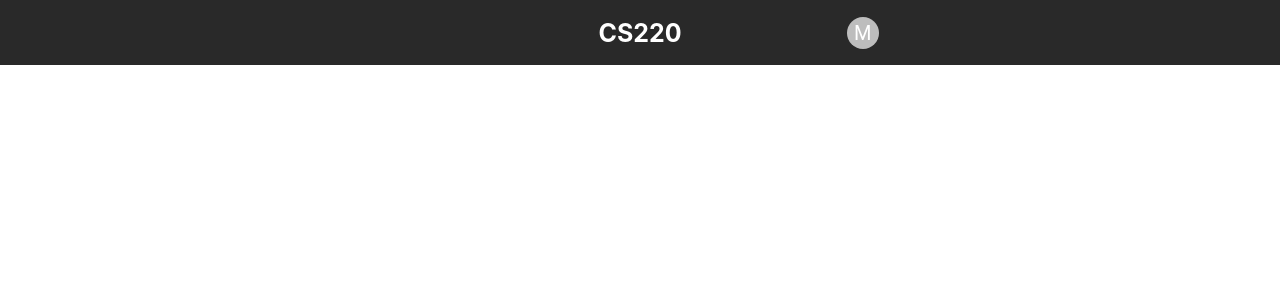
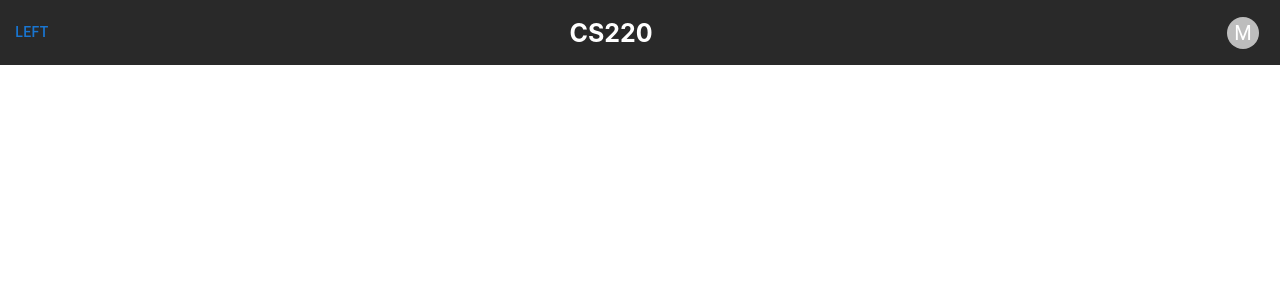
Before and after one commit to algispetlin/hackumass11, a React (Create React App) app in the folder frontend/: page /home in a window 1280 px wide. Shown: the top 300 px of the page. Built offline with nearby package versions, Linux system fonts and the light colour scheme.

Commit message:
Dropdown/Profile
Added dropdown funcitonality. Omg took so long. Fixed profile.

```diff
--- /dev/null
+++ b/frontend/src/components/Drawer.tsx
@@ -0,0 +1,109 @@
+import * as React from 'react';
+import Box from '@mui/material/Box';
+import Drawer from '@mui/material/Drawer';
+import Button from '@mui/material/Button';
+import List from '@mui/material/List';
+import Divider from '@mui/material/Divider';
+import ListItem from '@mui/material/ListItem';
+import ListItemButton from '@mui/material/ListItemButton';
+import ListItemIcon from '@mui/material/ListItemIcon';
+import ListItemText from '@mui/material/ListItemText';
+import InboxIcon from '@mui/icons-material/MoveToInbox';
+import MailIcon from '@mui/icons-material/Mail';
+
+import { ClickAwayListener } from '@mui/base/ClickAwayListener';
+import { SxProps } from '@mui/system';
+
+type Anchor = 'top' | 'left' | 'bottom' | 'right';
+
+export default function TemporaryDrawer() {
+  const [state, setState] = React.useState({
+    left: false,
+  });
+
+  const [selectedIndex, setSelectedIndex] = React.useState(1);
+
+  const handleListItemClick = (
+    event: React.MouseEvent<HTMLDivElement, MouseEvent>,
+    index: number,
+  ) => {
+    setSelectedIndex(index);
+    //handleClick();
+  };
+
+  const [openDrawer, setOpen] = React.useState(false);
+
+  const handleClick = () => {
+    setOpen((prev) => !prev);
+  };
+
+  const handleClickAway = () => {
+    setOpen(false);
+  };
+
+  const toggleDrawer =
+    (anchor: Anchor, open: boolean) =>
+    (event: React.KeyboardEvent | React.MouseEvent) => {
+      if (
+        event.type === 'keydown' &&
+        ((event as React.KeyboardEvent).key === 'Tab' ||
+          (event as React.KeyboardEvent).key === 'Shift')
+      ) {
+        return;
+      }
+
+      setState({ ...state, [anchor]: open });
+    };
+
+  const styles: SxProps = {
+    position: 'absolute',
+    top: 28,
+    right: 0,
+    left: 0,
+    zIndex: 1,
+    border: '1px solid',
+    p: 1,
+    bgcolor: 'background.paper',
+  };
+
+  const list = (anchor: Anchor) => (
+    <ClickAwayListener onClickAway={handleClickAway}>
+    <Box
+      sx={{ width: anchor === 'top' || anchor === 'bottom' ? 'auto' : 250 }}
+      role="presentation"
+      //onClick={toggleDrawer(anchor, openDrawer)}
+      //onKeyDown={toggleDrawer(anchor, openDrawer)}
+    >
+      <List>
+        {['Inbox', 'Starred', 'Send email', 'Drafts'].map((text, index) => (
+          <ListItem key={text} disablePadding>
+            <ListItemButton selected={selectedIndex === index} onClick={(event) => handleListItemClick(event, index)}>
+              <ListItemIcon>
+                {index % 2 === 0 ? <InboxIcon /> : <MailIcon />}
+              </ListItemIcon>
+              <ListItemText primary={text} />
+            </ListItemButton>
+          </ListItem>
+        ))}
+      </List>
+    </Box>
+    </ClickAwayListener>
+  );
+
+  return (
+    <div>
+      {(['left'] as const).map((anchor) => (
+        <React.Fragment key={anchor}>
+          <Button onClick={toggleDrawer(anchor, true)}>{anchor}</Button>
+          <Drawer
+            anchor={anchor}
+            open={state[anchor]}
+            onClose={toggleDrawer(anchor, false)}
+          >
+            {list(anchor)}
+          </Drawer>
+        </React.Fragment>
+      ))}
+    </div>
+  );
+}
--- a/frontend/src/components/HomeHeader.tsx
+++ b/frontend/src/components/HomeHeader.tsx
@@ -1,6 +1,7 @@
 import React from 'react';
 import './HomeHeader.css';
 import AccountMenu from '../components/Profile';
+import TemporaryDrawer from '../components/Drawer'
 
 interface HomeHeaderProps {
     courseName: string;
@@ -10,12 +11,12 @@ function HomeHeader(props: HomeHeaderProps) {
   return (
     <div className="home-header">
         <div className='corner'>
-
+          <TemporaryDrawer />
         </div>
         <div className='course-name'>{props.courseName}</div>
         <div className='corner'>
-            <AccountMenu />
         </div>
+        <><AccountMenu /></>
     </div>
   );
 }
--- a/frontend/src/components/Profile.tsx
+++ b/frontend/src/components/Profile.tsx
@@ -28,7 +28,7 @@ export default function AccountMenu() {
           <IconButton
             onClick={handleClick}
             size="small"
-            sx={{ ml: 20 }}
+            sx={{ mr: 2 }}
             aria-controls={open ? 'account-menu' : undefined}
             aria-haspopup="true"
             aria-expanded={open ? 'true' : undefined}
```
Also changed, not shown: frontend/src/components/Drawer.css (added).
